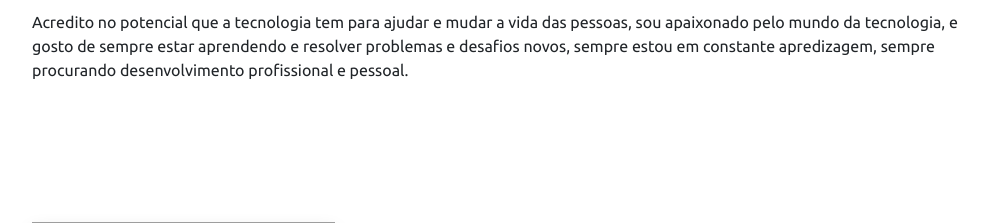
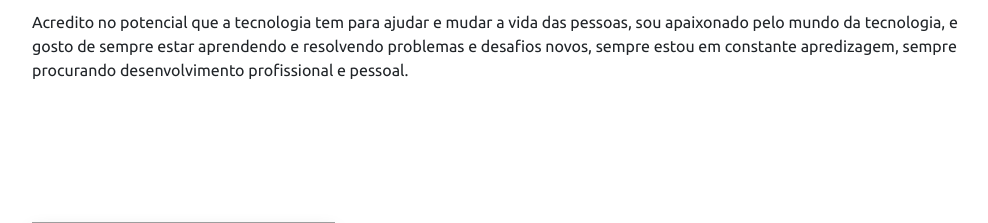
Before and after one commit to BrunoDev2003/Portfolio, a Flask app: page / in a window 1280 px wide. Shown: the part 832-1055 px from the top of the page, without its empty margins (280-1268 px from the left). Run offline with Flask 2, Linux system fonts and the light colour scheme; some libraries are stand-ins or nearby versions; grey boxes are pictures that could not be loaded.

Commit message:
traduzindo uma porção da descrição

```diff
--- a/static/translations.json
+++ b/static/translations.json
@@ -9,6 +9,8 @@
     "subtitle": "Software developer, Systems Information student",
     "sobre": "Swipe up for more",
     "about": "About",
-    "about-description": "description"
+    "about-description": "description",
+    "description": "I believe in the potential that technology has to help and change people's lives"
+
 
 }
--- a/templates/index.html
+++ b/templates/index.html
@@ -85,7 +85,7 @@
                     <h2 class="pt-5" id="about">Sobre</h2>
                     <p id="about-description">
                         Acredito no potencial que a tecnologia tem para ajudar e mudar a vida das pessoas,
-                        sou apaixonado pelo mundo da tecnologia, e gosto de sempre estar aprendendo e resolver problemas e desafios novos,
+                        sou apaixonado pelo mundo da tecnologia, e gosto de sempre estar aprendendo e resolvendo problemas e desafios novos,
                         sempre estou em constante apredizagem, sempre procurando desenvolvimento profissional e pessoal.
                     </p>
                 </div>
```
